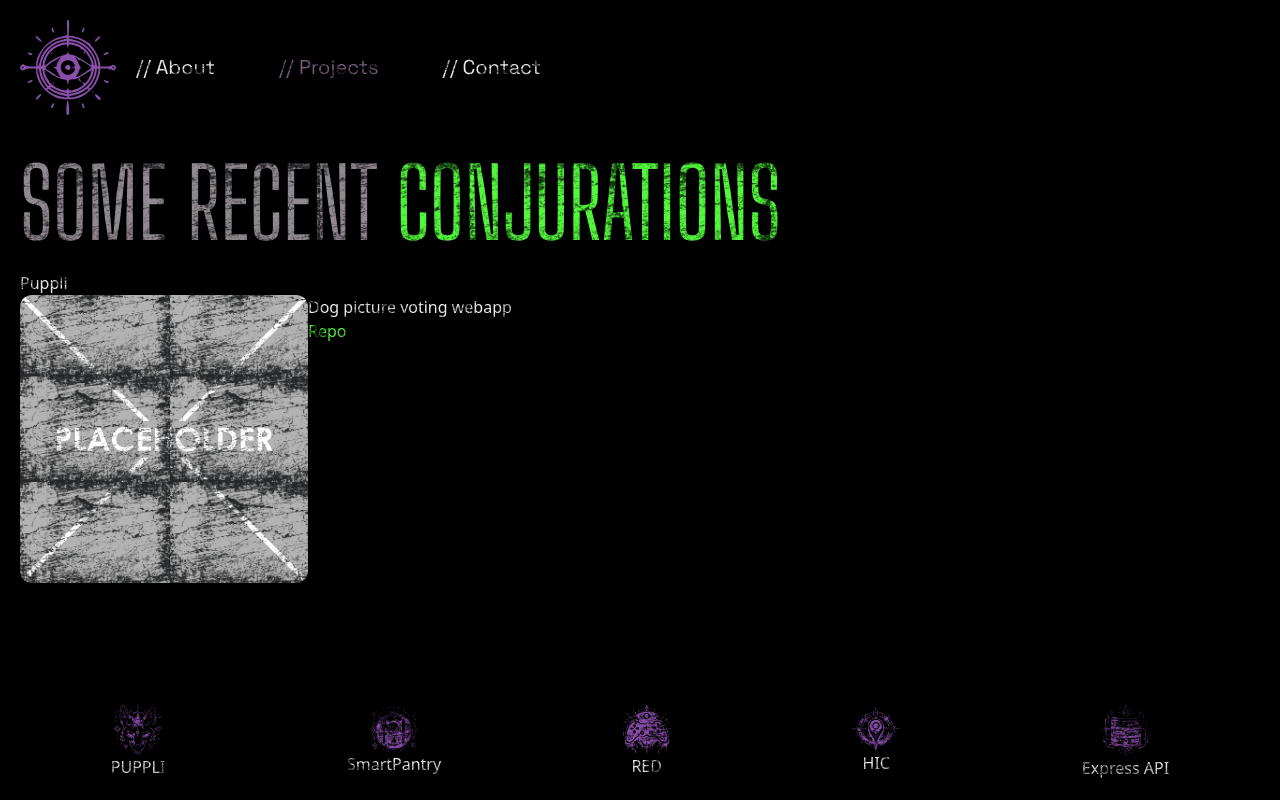
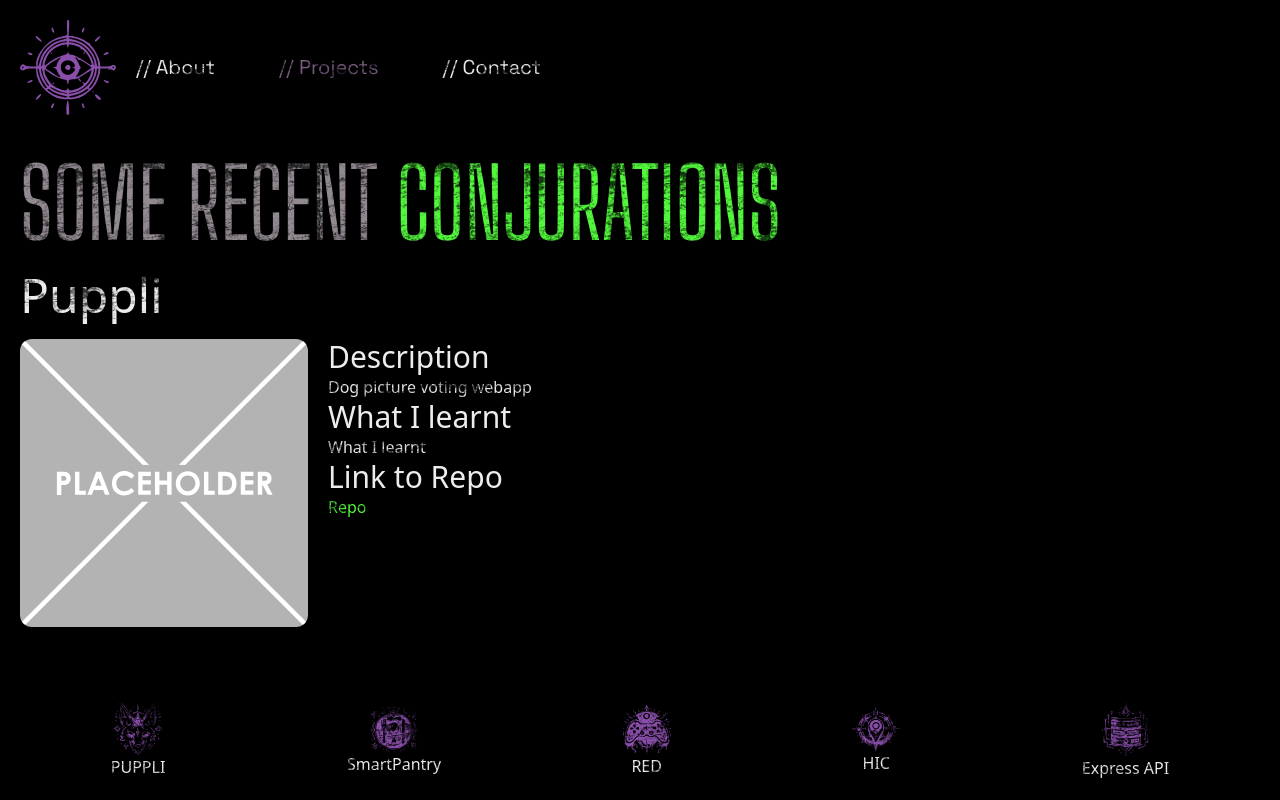
Before and after one commit to DavidJamesAdam/davidjamesadam.github.io, a Next.js app: page /projects in a window 1280 px wide. Built offline with nearby package versions, Linux system fonts and the light colour scheme.

Commit message:
Working on project layout

```diff
--- a/src/app/about/page.tsx
+++ b/src/app/about/page.tsx
@@ -1,6 +1,6 @@
 "use client";
 
-import TerminalWindow from "../components/terminal-window/TerminalWindow";
+// import TerminalWindow from "../components/terminal-window/TerminalWindow";
 import SideBar from "../components/side-bar/SideBar";
 import { useState } from "react";
 import AboutMe from "../components/about-sections/AboutMe";
@@ -23,9 +23,9 @@ export default function Page() {
           <br />
           OF THE <span className="text-[#faf60c]">UNKNOWN</span>
         </h1>
-        <div className="py-5">
+        {/* <div className="py-5">
           <TerminalWindow />
-        </div>
+        </div> */}
       </div>
       <main className="flex flex-col gap-8 md:flex-1 md:min-h-0 md:justify-between">
         <div className="md:flex-1 md:min-h-0 md:overflow-y-auto">
--- a/src/app/components/card/Card.tsx
+++ b/src/app/components/card/Card.tsx
@@ -11,19 +11,22 @@ interface CardProps {
 export default function Card({ picture, title, link, description }: CardProps) {
   return (
     <div className="flex flex-col h-full w-full">
-      <div>{title}</div>
-      <div>
+      <h2 className="text-5xl weathered-effect">{title}</h2>
+      <div className="py-5">
         <Image
           src={picture}
           alt={`Preview of ${title}`}
           width={800}
           height={450}
-          className="rounded-xl object-contain shrink-0 w-auto h-full md:max-h-[36vh] max-h-[24vh] float-left"
+          className="rounded-xl object-contain shrink-0 w-auto h-full md:max-h-[36vh] max-h-[24vh] float-left py"
         />
-
-        <div className="flex flex-col">
-          <div>{description}</div>
-          <div className="flex flex-row text-[#52f83c] justify-between">
+        <div className="flex flex-col px-5">
+          <h3 className="text-3xl">Description</h3>
+          <div className="weathered-effect">{description}</div>
+          <h3 className="text-3xl">What I learnt</h3>
+          <div className="weathered-effect">What I learnt</div>
+          <h3 className="text-3xl">Link to Repo</h3>
+          <div className="flex flex-row text-[#52f83c] justify-between weathered-effect">
             <Link href={link} target="_blank">
               Repo
             </Link>
--- a/src/app/components/nav-bar/navBar.tsx
+++ b/src/app/components/nav-bar/navBar.tsx
@@ -4,7 +4,6 @@
 import Link from "next/link";
 import { usePathname } from "next/navigation";
 import "./styles.css";
-import TerminalWindow from "../terminal-window/TerminalWindow";
 
 const Navbar = () => {
   const pathname = usePathname();
--- a/src/app/projects/page.tsx
+++ b/src/app/projects/page.tsx
@@ -54,7 +54,7 @@ export default function Page() {
       <h1 className="weathered-effect text-6xl md:text-8xl my-5">
         SOME RECENT <span className="text-[#52f83c]">CONJURATIONS</span>
       </h1>
-      <div className="flex flex-col weathered-effect flex-1 gap-6">
+      <div className="flex flex-col flex-1 gap-6">
         <div className="flex-1 flex items-center justify-center">
           <Card
             key={activeSection}
```
